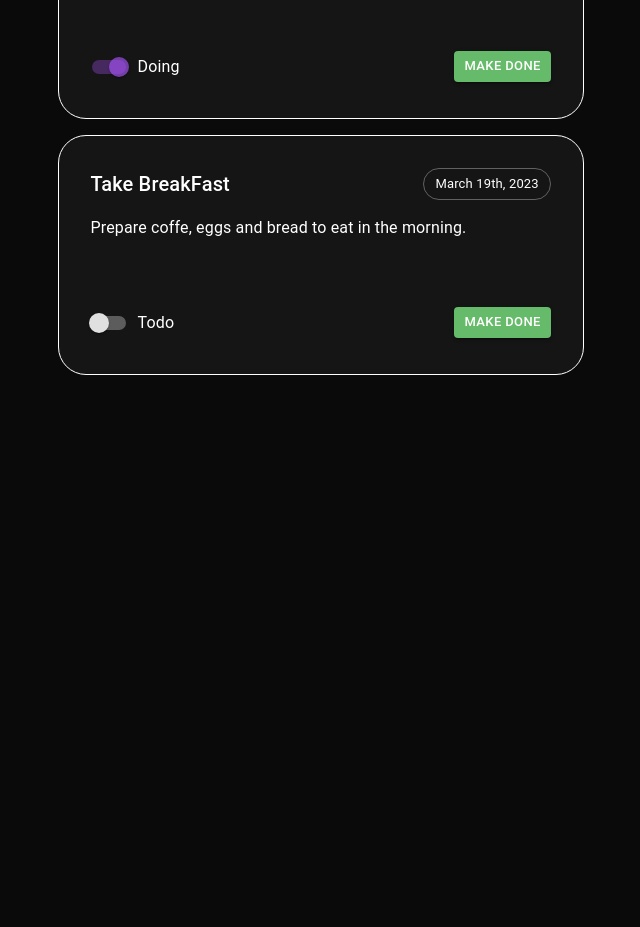
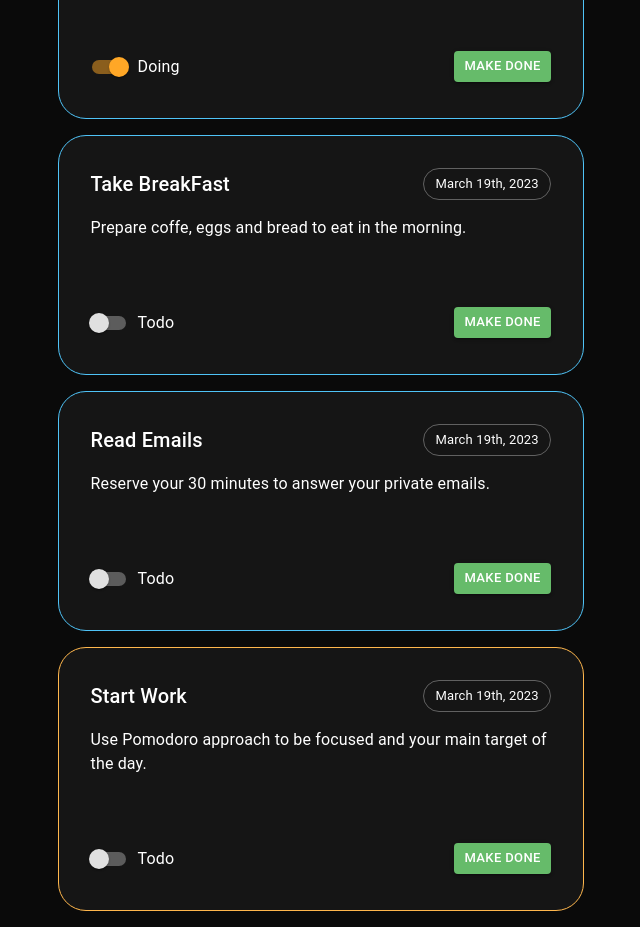
Before and after one commit to AlexandreBartie/frontend-todo-list-typescript-react, a React (Create React App) app: page / in a window 1280 px wide. Shown: the part 700-1627 px from the top of the page, without its empty margins (106-746 px from the left). Before the commit the page ends 1091 px from the top, so only its background shows below. Built offline with nearby package versions, Linux system fonts and the light colour scheme.

Commit message:
fix: solved problems in color settings

```diff
--- a/src/business/base/priority.ts
+++ b/src/business/base/priority.ts
@@ -1,6 +1,6 @@
 import { ItemEnumList, EnumList, IItemEnumList } from "../generic/enumList"
 
-import { getColorPriority } from "../../visual/theme/colors/taskColors"
+import { getColorPriority } from "../../visual/theme/taskColors"
 
 export enum ePriority {
   normal = 1,
@@ -12,10 +12,14 @@ export class Priority extends ItemEnumList {
     return getColorPriority(this.id)
   }
 }
-export class PriorityList extends EnumList<Priority, IItemEnumList> {
+export class PriorityList extends EnumList<Priority> {
   constructor() {
     super("priority", "Priority")
     this.add({ id: ePriority.normal, name: "Normal" })
     this.add({ id: ePriority.high, name: "High" })
   }
+
+  add(item: IItemEnumList) {
+    super.add(new Priority(item))
+  }
 }
--- a/src/business/base/status.ts
+++ b/src/business/base/status.ts
@@ -1,5 +1,6 @@
-import { getColorStatus } from "../../visual/theme/colors/taskColors"
 import { EnumList, IItemEnumList, ItemEnumList } from "../generic/enumList"
+
+import { getColorStatus } from "../../visual/theme/taskColors"
 
 export enum eStatus {
   todo = 1,
@@ -18,13 +19,13 @@ export class Status extends ItemEnumList implements IStatus {
     return getColorStatus(this.id)
   }
 
-  constructor(id: eStatus, name: string, count: number) {
-    super(id, name)
-    this.count = count
+  constructor(data: IStatus) {
+    super(data)
+    this.count = data.count
   }
 }
 
-export class StatusList extends EnumList<Status, IStatus> {
+export class StatusList extends EnumList<Status> {
   constructor() {
     super("status", "Status")
     this.add({
@@ -45,6 +46,6 @@ export class StatusList extends EnumList<Status, IStatus> {
   }
 
   add(item: IStatus) {
-    super.add(item)
+    super.add(new Status(item))
   }
 }
--- a/src/business/base/task.ts
+++ b/src/business/base/task.ts
@@ -35,14 +35,14 @@ export class Task extends Entity<Task> implements ITask {
 
   get status(): Status {
     if (this._status === undefined) {
-      this._status = this.app.domain.statusList.get(this.statusId)
+      this._status = this.app.domain.getStatus(this.statusId)
     }
     return this._status
   }
 
   get priority(): Priority {
     if (this._priority === undefined) {
-      this._priority = this.app.domain.priorityList.get(this.priorityId)
+      this._priority = this.app.domain.getPriority(this.priorityId)
     }
     return this._priority
   }
@@ -95,6 +95,21 @@ export class TaskList extends EntityList<Task> {
       date: Today(5)
     })
 
+    this.add({
+      id: 4,
+      title: "Read Emails",
+      description: "Reserve your 30 minutes to answer your private emails.",
+      date: Today(5),
+    })
+
+    this.add({
+      id: 5,
+      title: "Start Work",
+      description: "Use Pomodoro approach to be focused and your main target of the day.",
+      date: Today(5),
+      priorityId: ePriority.high,
+    })
+
     this.current = this.all[0]
   }
 }
--- a/src/business/core/app.ts
+++ b/src/business/core/app.ts
@@ -15,14 +15,21 @@ export class AppView {
 }
 
 export class AppDomain {
-  statusList = new StatusList()
-  priorityList = new PriorityList()
+  readonly statusList: StatusList
+  readonly priorityList: PriorityList
 
-  getStatus(id: eStatus): Status {
-    return this.statusList.get(id)
+  constructor()
+  {
+    this.statusList = new StatusList()
+    this.priorityList = new PriorityList()
   }
 
-  getPriority(id: ePriority): Priority {
+  public getStatus(id: eStatus): Status {
+    const x = this.statusList.get(id)
+    return x
+  }
+
+  public getPriority(id: ePriority): Priority {
     return this.priorityList.get(id)
   }
 
--- a/src/business/generic/EnumList.ts
+++ b/src/business/generic/EnumList.ts
@@ -1,4 +1,4 @@
-export abstract class EnumList<T extends ItemEnumList, D extends IItemEnumList> {
+export class EnumList<T extends ItemEnumList> {
   readonly name!: string
   readonly label!: string
 
@@ -14,8 +14,8 @@ export abstract class EnumList<T extends ItemEnumList, D extends IItemEnumList>
     this.items = items
   }
 
-  public add(item: D) {
-    this.items.push(item as unknown as T)
+  public add(item: T) {
+    this.items.push(item)
   }
 
   public get(id: number): T {
@@ -31,12 +31,12 @@ export interface IItemEnumList {
   name: string
 }
 
-export abstract class ItemEnumList implements IItemEnumList {
+export class ItemEnumList implements IItemEnumList {
   readonly id: number
   readonly name: string
 
-  constructor(id: number, name: string) {
-    this.id = id
-    this.name = name
+  constructor(data: IItemEnumList) {
+    this.id = data.id
+    this.name = data.name
   }
 }
--- a/src/visual/components/Task/TaskCard/TaskCard_Footer.tsx
+++ b/src/visual/components/Task/TaskCard/TaskCard_Footer.tsx
@@ -20,7 +20,7 @@ export function UXTaskCard_Footer(props: IUXTaskCard): ReactElement {
           {...{
             label: task.status.name,
             checked: task.isDoing,
-            // color: task.status.color
+            color: 'warning',
           }}
         />
         <Button
--- a/src/visual/components/Task/TaskSummary/TaskCounter.tsx
+++ b/src/visual/components/Task/TaskSummary/TaskCounter.tsx
@@ -34,6 +34,7 @@ export function UXTaskCounter(props: UXTaskCounter_PropTypes): ReactElement {
 }
 
 const taskCounterSettings = (color: string): SxProps<Theme> => {
+  console.log(color)
   return {
     backgroundColor: "transparent",
     width: "96px",
--- a/src/visual/theme/colors/taskColors.ts
+++ /dev/null
@@ -1,26 +0,0 @@
-import { ePriority } from "../../../business/base/priority"
-import { eStatus } from "../../../business/base/status"
-
-export function getColorStatus(id: eStatus): string {
-  switch (id) {
-    case eStatus.todo:
-      return "error"
-
-    case eStatus.doing:
-      return "warning"
-
-    case eStatus.done:
-      return "success"
-  }
-}
-
-export function getColorPriority(id: ePriority): string {
-    switch (id) {
-      case ePriority.high:
-        return "warning"
-
-      case ePriority.normal:
-        return "info"
-
-    }
-  }
--- /dev/null
+++ b/src/visual/theme/taskColors.ts
@@ -0,0 +1,46 @@
+import { ePriority } from "../../business/base/priority"
+import { eStatus } from "../../business/base/status"
+
+// export type Color = 'primary' | 'secondary' | 'error' | 'info' | 'success' | 'warning' | 'default'
+
+export function getColorStatus(id: number): string {
+  let color: string
+
+  switch (id) {
+    case eStatus.todo:
+      color = "error"
+      break
+
+    case eStatus.doing:
+      color = "warning"
+      break
+
+    case eStatus.done:
+      color = "success"
+      break
+
+    default:
+      return "default"
+  }
+
+  return color + ".light"
+}
+
+export function getColorPriority(id: number): string {
+  let color: string
+
+  switch (id) {
+    case ePriority.high:
+      color = "warning"
+      break
+
+    case ePriority.normal:
+      color = "info"
+      break
+
+    default:
+      return "default"
+  }
+
+  return color + ".light"
+}
```
Also changed, not shown: 1 other file (tests, documents, lock files or other folders).
